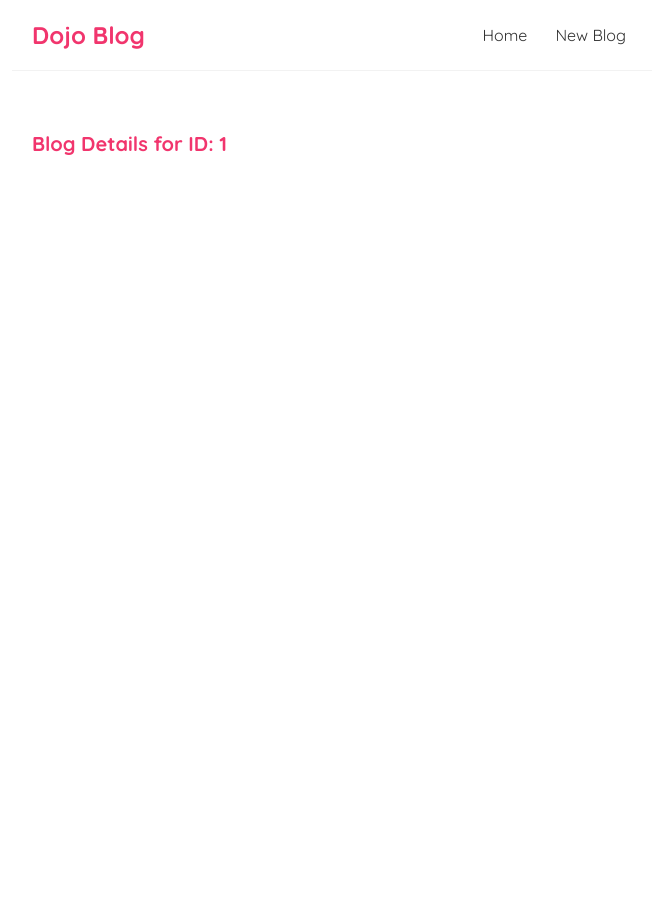
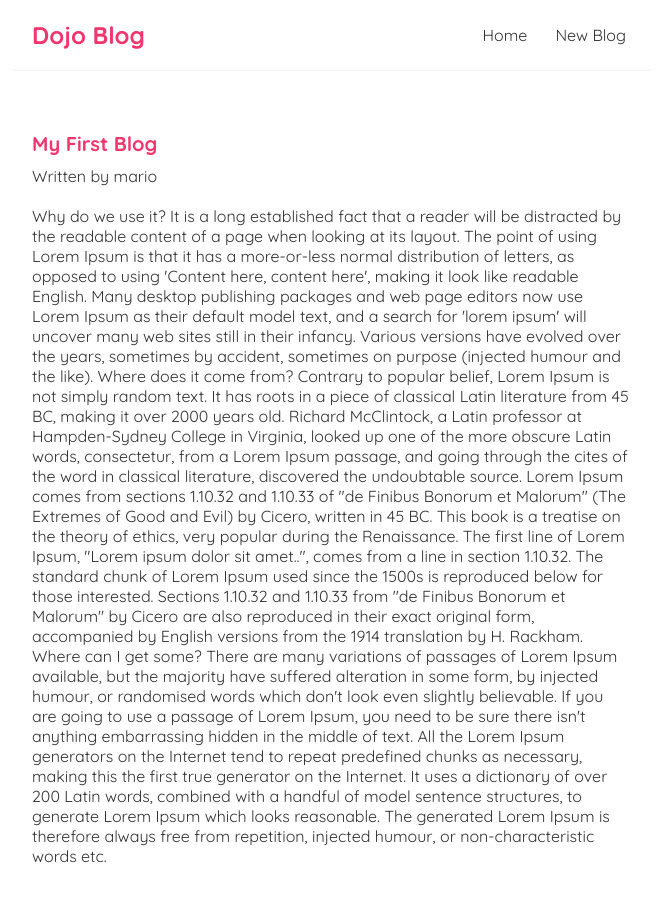
Before and after one commit to OshadhiRanawaka/dojo-blog, a React (Create React App) app: page /blogs/1 in a window 1280 px wide. Shown: the top 902 px of the page, without its empty margins (308-967 px from the left). Before the commit the page ends 800 px from the top, so only its background shows below. Built offline with nearby package versions, Linux system fonts and the light colour scheme; data requests are answered from the project's data file.

Commit message:
Implement BlogDetails component with data fetching and error handling

```diff
--- a/src/BlogDetails.js
+++ b/src/BlogDetails.js
@@ -1,11 +1,21 @@
 import { useParams } from "react-router-dom";
+import useFetch from "./useFetch";
 
 const BlogDetails = () => {
     const { id } = useParams();
+    const {data: blog, error, isPending} = useFetch("http://localhost:8000/blogs/" + id);
 
     return (
         <div className="blog-details">
-            <h2>Blog Details for ID: {id}</h2>
+            {isPending && <div>Loading...</div>}
+            {error && <div>{error}</div>}
+            {blog && (
+                <article>
+                    <h2>{blog.title}</h2>
+                    <p>Written by {blog.author}</p>
+                    <div>{blog.body}</div>
+                </article>
+            )}
         </div>
     );
 }
```
